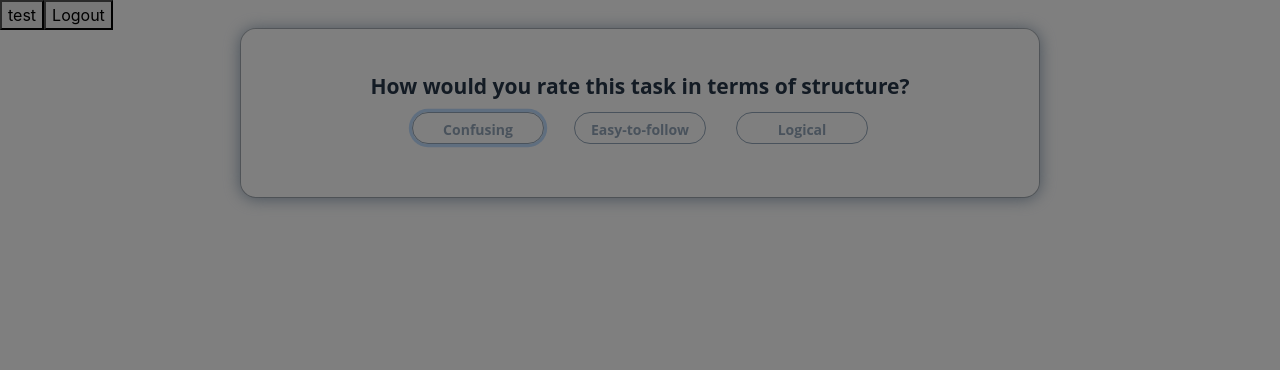
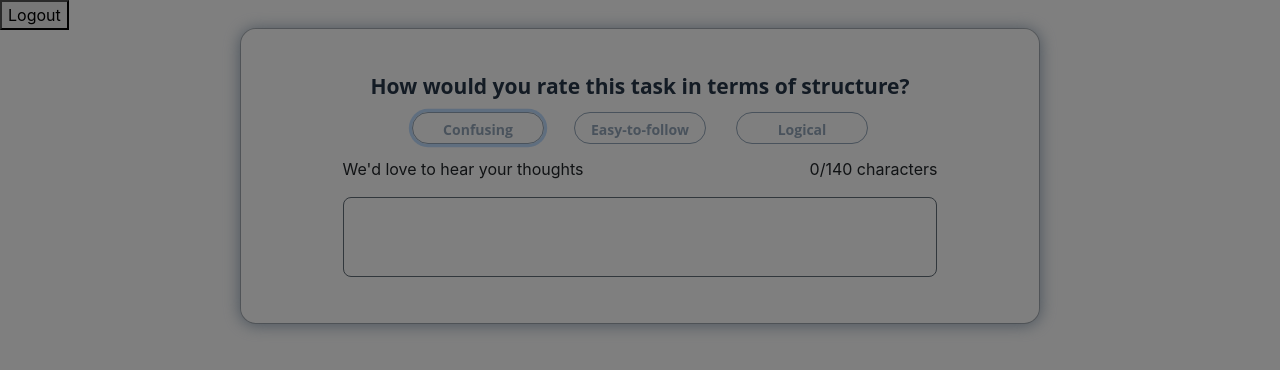
Before and after one commit to balintligeti/feedback-form-frontend, an Angular app: page / in a window 1280 px wide. Both pictures are taken after a click on the button "Logout". Shown: the top 370 px of the page. Built offline with nearby package versions, Linux system fonts and the light colour scheme.

Commit message:
textbox done (with counter)

```diff
--- a/src/app/app.component.html
+++ b/src/app/app.component.html
@@ -1,2 +1 @@
-<button>test</button>
-<ngbd-modal></ngbd-modal>
+<first-modal></first-modal>
--- a/src/app/modal/modal.component.css
+++ b/src/app/modal/modal.component.css
@@ -7,14 +7,11 @@
     font-style: normal;
     line-height: 1.67;
     letter-spacing: normal;
-    text-align: center;
     color: #273648;
   }
 
 .modal-content {
     padding: 5%;
-    text-align: center;
-    justify-content: center;
     align-items: center;
     box-shadow: 0 1px 16px 0 #94a6b9;
     border-radius: 16px;
--- a/src/app/modal/modal.component.html
+++ b/src/app/modal/modal.component.html
@@ -1,7 +1,7 @@
 <ng-template #content let-modal>
     <h1 class="Assign-to-team">How would you rate this task in terms of structure?</h1>
     <button-options></button-options>
-
+    <textbox></textbox>
   </ng-template>
 
 
--- a/src/app/modal/modal.component.ts
+++ b/src/app/modal/modal.component.ts
@@ -2,7 +2,7 @@ import { Component, ViewEncapsulation } from '@angular/core';
 import { NgbModal } from '@ng-bootstrap/ng-bootstrap';
 
 @Component({
-  selector: 'ngbd-modal',
+  selector: 'first-modal',
   templateUrl: './modal.component.html',
   styleUrls: ['./modal.component.css'],
   encapsulation: ViewEncapsulation.None,
--- /dev/null
+++ b/src/app/textbox/textbox.component.css
@@ -0,0 +1,20 @@
+.right{
+    float:right !important;
+}
+
+.left{
+
+    float:left !important;
+}
+
+.textbox {
+    width: 100%;
+}
+textarea {
+    width: 100%;
+    height: 80px;
+    border-radius: 8px;
+    border: solid 1px #636e78;
+    resize: none;
+
+}
--- /dev/null
+++ b/src/app/textbox/textbox.component.html
@@ -0,0 +1,7 @@
+<div class="textbox">
+    <p class="left">We'd love to hear your thoughts</p><p class="right">{{role.length}}/{{maxChars}} characters</p>
+    <textarea
+    [(ngModel)]="role"
+    [maxlength]="maxChars">
+    </textarea>
+</div>
--- /dev/null
+++ b/src/app/textbox/textbox.component.ts
@@ -0,0 +1,17 @@
+import { Component } from '@angular/core';
+
+@Component({
+    selector: 'textbox',
+    templateUrl: './textbox.component.html',
+    styleUrls: ['./textbox.component.css'],
+  })
+  export class Textbox {
+    maxChars = 140;
+    role = '';
+    chars = 0;
+
+    onChange() {
+
+    }
+
+  }
```
Also changed, not shown: src/app/app.module.ts (+7 -2 lines), src/app/Buttons/ButtonOptions/buttonOptions.component.css (line endings or trailing spaces), src/app/Buttons/ButtonOptions/buttonOptions.component.html (indentation only).
